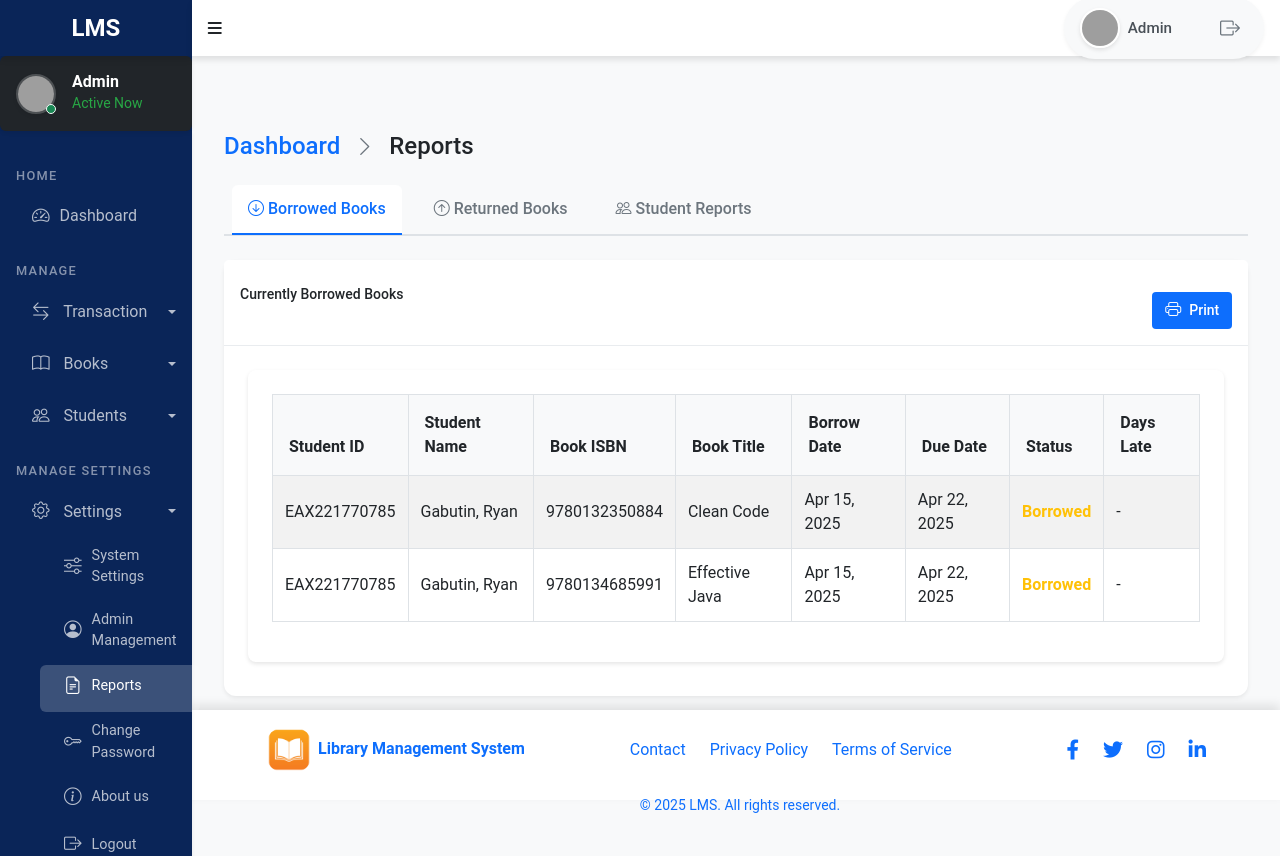
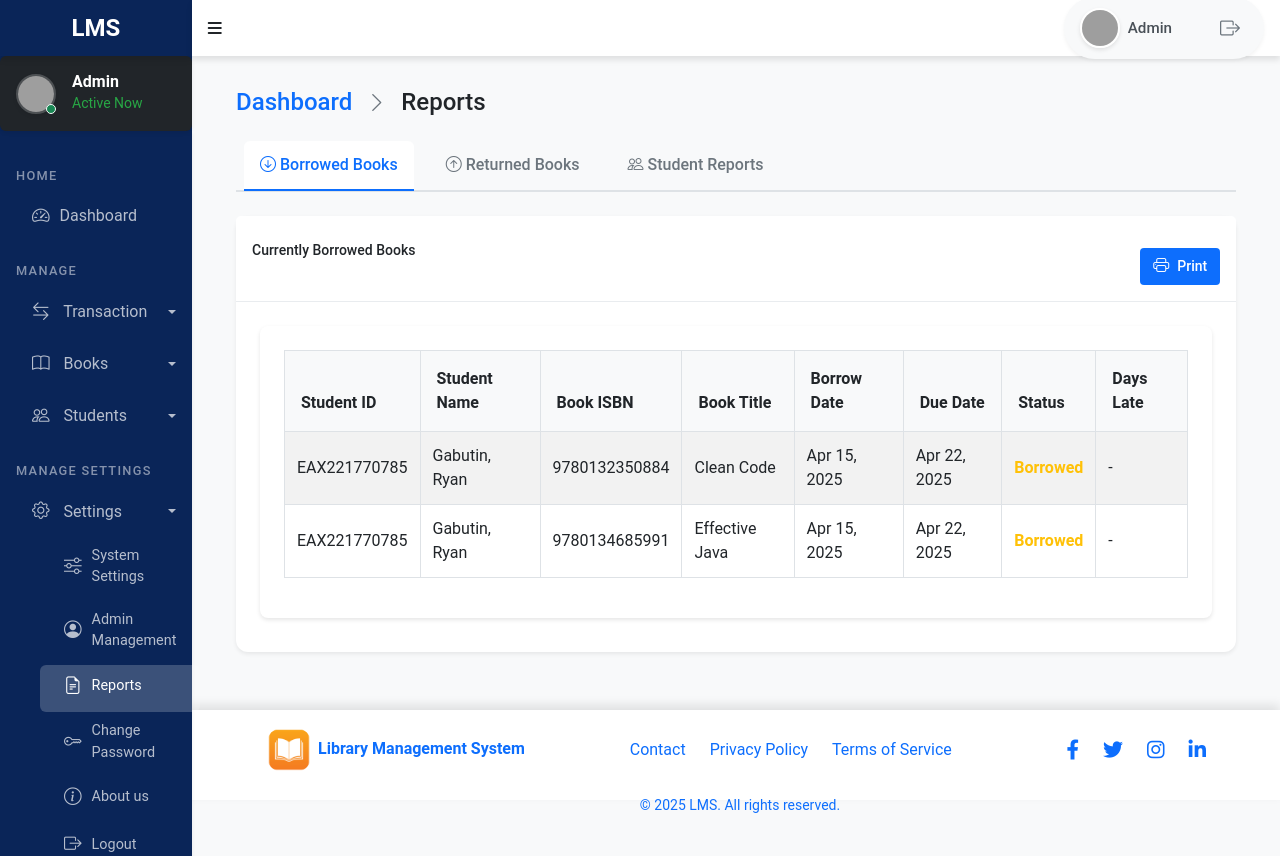
Before and after one commit to gabutin12/Borrow-LMS, a PHP site: page /reports.php in a window 1280 px wide. Run offline with PHP 8.4, Linux system fonts and the light colour scheme; a user stored in the database is signed in; data comes from the database, SQL or seed files in the repository; some libraries are stand-ins or nearby versions; grey boxes are pictures that could not be loaded.

Commit message:
updated about sidebar reports. and style css

```diff
--- a/about.php
+++ b/about.php
@@ -7,7 +7,7 @@ require_once 'includes/navbar.php';
 
 <div class="wrapper">
     <?php require_once 'includes/sidebar.php'; ?>
-    <div class="main-content">
+    <div class="main-content-aboutus">
         <div class="container-fluid">
             <!-- Header Section -->
             <div class="mb-4">
--- a/css/styles.css
+++ b/css/styles.css
@@ -1235,7 +1235,6 @@ Kiosk Information Dropdown Styles */ .dropdown-box {
 /* Override any Bootstrap default styles */
 .bg-primary {
   background-color: #0a2558;
-<<<<<<< HEAD
 }
 
 .main-content-settings {
@@ -1263,6 +1262,13 @@ Kiosk Information Dropdown Styles */ .dropdown-box {
   background: #f8f9fa;
   height: calc(100vh - 56px);
   overflow-y: auto;
-=======
->>>>>>> aed5f6706df73a1664d50af4b41b2636ac4110b4
 }
+
+.main-content-reports {
+  flex: 1;
+  margin-left: 15%;
+  padding: 2rem;
+  background: #f8f9fa;
+  height: calc(100vh - 56px);
+  overflow-y: auto;
+}
--- a/reports.php
+++ b/reports.php
@@ -8,7 +8,7 @@ require_once 'db_connection.php';
 
 <div class="wrapper">
     <?php require_once 'includes/sidebar.php'; ?>
-    <div class="main-content">
+    <div class="main-content-reports">
         <div class="container-fluid">
             <!-- Header Section -->
             <div class="mb-4">
```
Also changed, not shown: includes/sidebar.php (+0 -7 lines).
